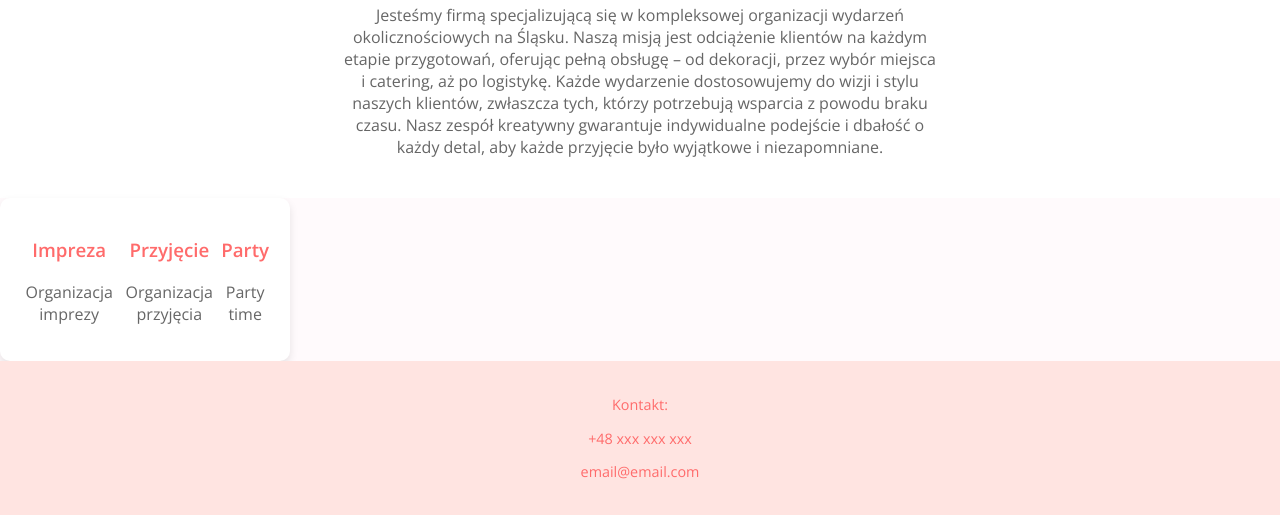
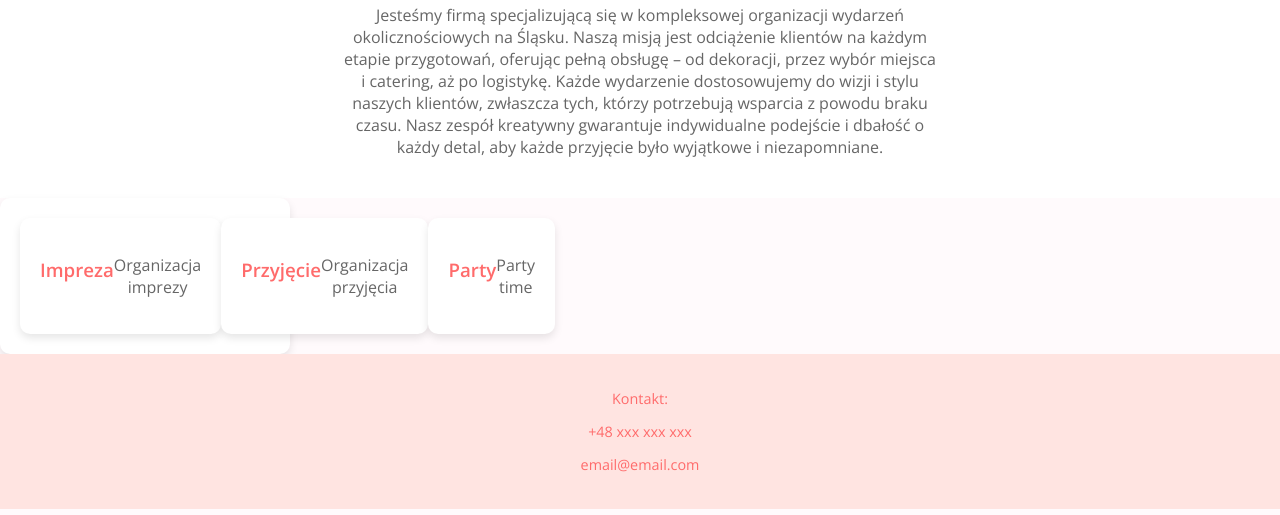
Before and after one commit to Yuczko/projekcik, a plain HTML site: page index.html in a window 1280 px wide. Shown: the part 477-992 px from the top of the page. Drawn offline with nearby package versions, Linux system fonts and the light colour scheme.

Commit message:
Update index.html

```diff
--- a/index.html
+++ b/index.html
@@ -165,15 +165,15 @@
 
     <!-- Services Section -->
     <section class="uslugi" id="uslugi">
-        <div class="service">
+        <div class="uslugi">
             <h3>Impreza</h3>
             <p>Organizacja imprezy</p>
         </div>
-        <div class="service">
+        <div class="uslugi">
             <h3>Przyjęcie</h3>
             <p>Organizacja przyjęcia</p>
         </div>
-        <div class="service">
+        <div class="uslugi">
             <h3>Party</h3>
             <p>Party time</p>
         </div>
```
